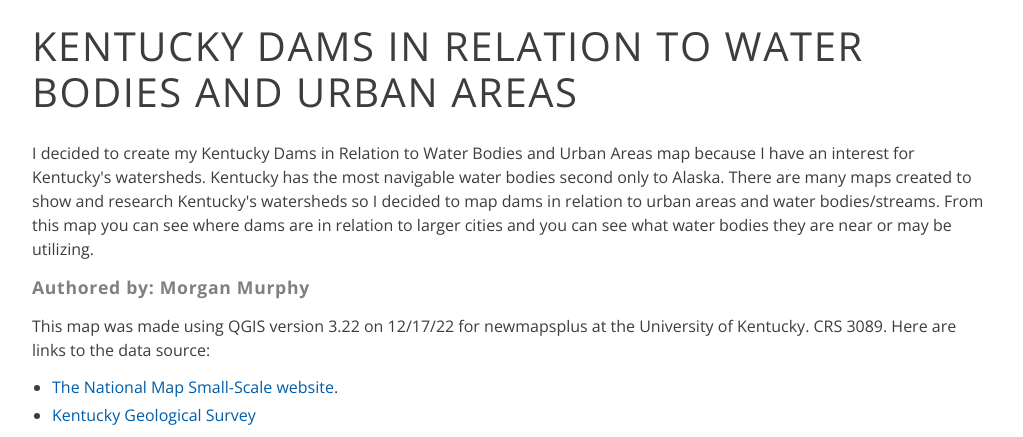
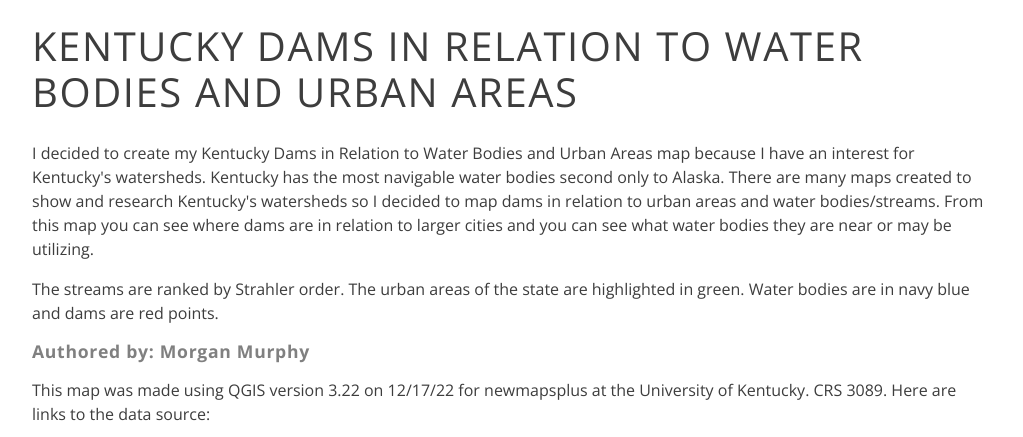
Before and after one commit to mrm2223/kentucky-dams, a plain HTML site: page Index.html in a window 1280 px wide. Shown: the part 766-1203 px from the top of the page, without its empty margins (128-1151 px from the left). Drawn offline with nearby package versions, Linux system fonts and the light colour scheme.

Commit message:
Update Index.html
Added legend details

```diff
--- a/Index.html
+++ b/Index.html
@@ -105,6 +105,10 @@
             in relation to urban areas and water bodies/streams. From this map you can see where dams are in relation to larger cities and you can
             see what water bodies they are near or may be utilizing.
        </p>
+       <p>The streams are ranked by Strahler order. The urban areas of the state are highlighted in green. Water bodies are in navy blue
+           and dams are red points.
+
+       </p>
 
 		<!-- Add you information below -->
 		<h2>Authored by: Morgan Murphy</h2>
```
